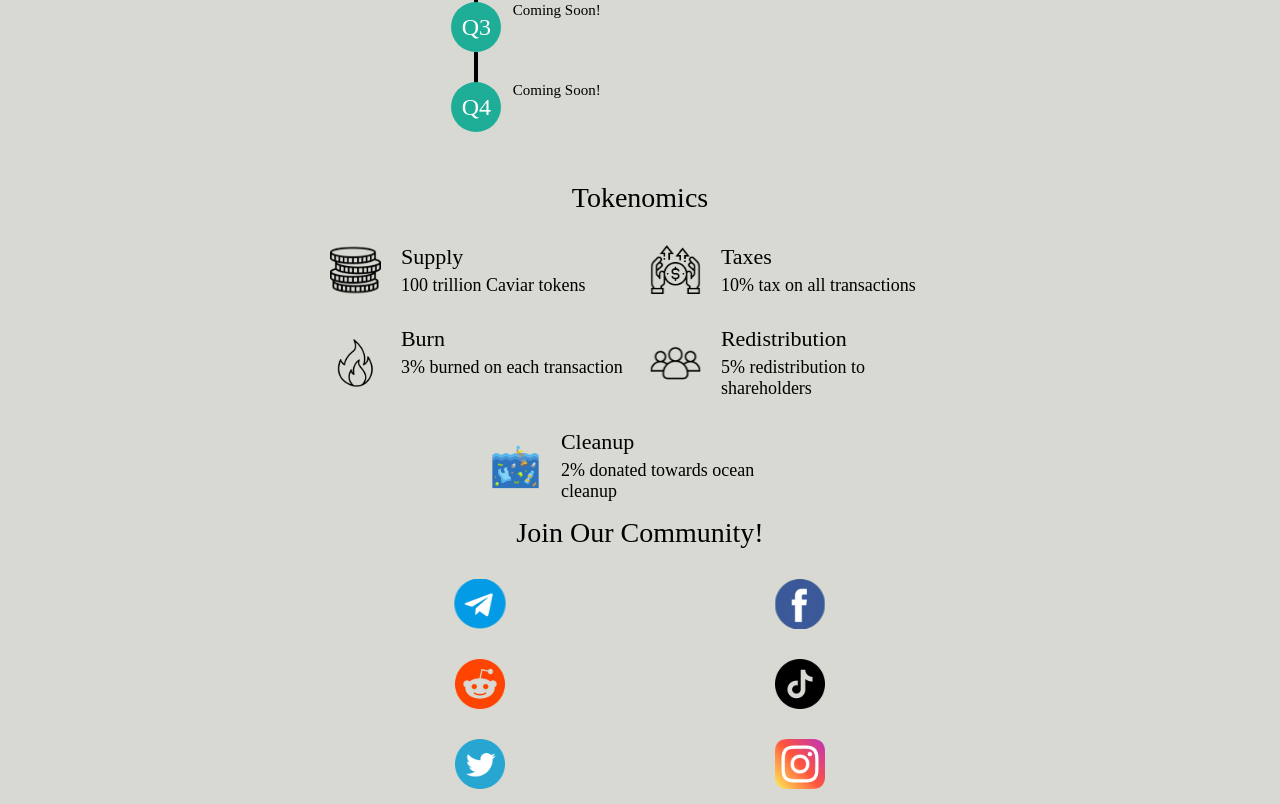
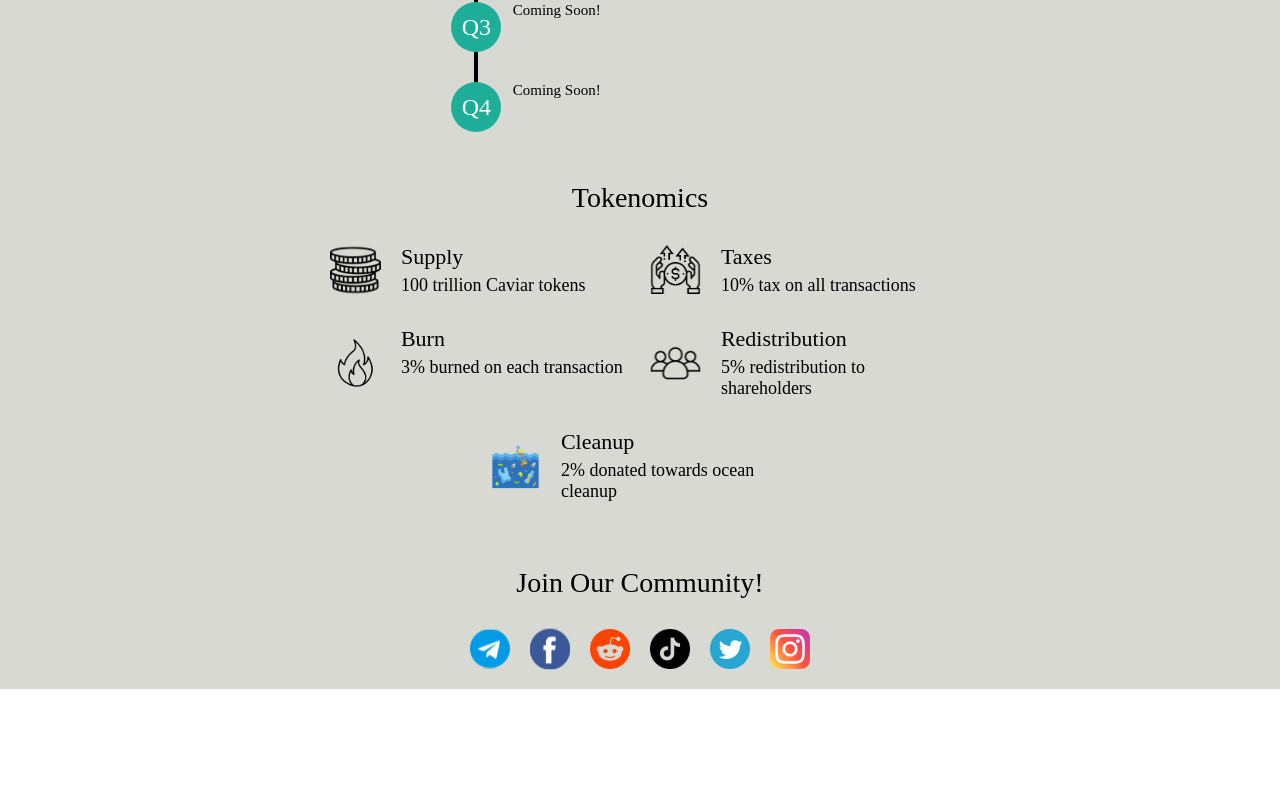
Before and after one commit to RivasCVA/caviar-webapp, a React (Create React App) app: page / in a window 1280 px wide. Shown: the part 533-1337 px from the top of the page. After the commit the page ends 1222 px from the top, so only its background shows below. Built offline with nearby package versions, Linux system fonts and the light colour scheme; the HTML template or start-up script is replaced by a standard one.

Commit message:
Changes for Community Section

```diff
--- a/src/pages/HomePage/HomePage.tsx
+++ b/src/pages/HomePage/HomePage.tsx
@@ -57,7 +57,7 @@ const HomePage = (): JSX.Element => {
                 </TokenomicsItem>
             </Tokenomics>
 
-            {/** Roadmap */}
+            {/** Join Community */}
             <Community title="Join Our Community!">
                 <CommunityItem icon="telegram" href="https://telegram.org/" />
                 <CommunityItem icon="facebook" href="https://facebook.com/" />
--- a/src/pages/HomePage/components/Community/Community.tsx
+++ b/src/pages/HomePage/components/Community/Community.tsx
@@ -11,7 +11,7 @@ const Community = (props: Props): JSX.Element => {
     return (
         <div className={css(styles.container)}>
             <h2 className={css(styles.title)}>{title}</h2>
-            <div className={css(styles.grid)}>{children}</div>
+            <div className={css(styles.horizontal)}>{children}</div>
         </div>
     );
 };
@@ -27,12 +27,11 @@ const styles = StyleSheet.create({
     },
     title: {
         font: '500 28px Roboto Mono',
-        paddingBottom: 15,
+        paddingTop: 50,
+        paddingBottom: 10,
     },
-    grid: {
+    horizontal: {
         display: 'flex',
-        flexWrap: 'wrap',
-        justifyContent: 'center',
-        width: 'min(750px, 100%)',
+        alignItems: 'center',
     },
 });
--- a/src/pages/HomePage/components/Community/CommunityItem.tsx
+++ b/src/pages/HomePage/components/Community/CommunityItem.tsx
@@ -21,28 +21,14 @@ export { CommunityItem };
 const styles = StyleSheet.create({
     container: {
         display: 'flex',
-        width: 300,
+        width: 40,
         margin: '15px 10px',
-    },
-    left: {
-        display: 'flex',
-        flex: 2,
-        alignItems: 'center',
-        paddingRight: 20,
-    },
-    right: {
-        display: 'flex',
-        flex: 9,
-        flexDirection: 'column',
+        transition: 'transform 450ms',
+        ':hover': {
+            transform: 'scale(1.20)',
+        },
     },
     icon: {
         width: '100%',
     },
-    title: {
-        font: '22px Roboto Mono',
-        paddingBottom: 5,
-    },
-    description: {
-        font: '18px Roboto Mono',
-    },
 });
```
